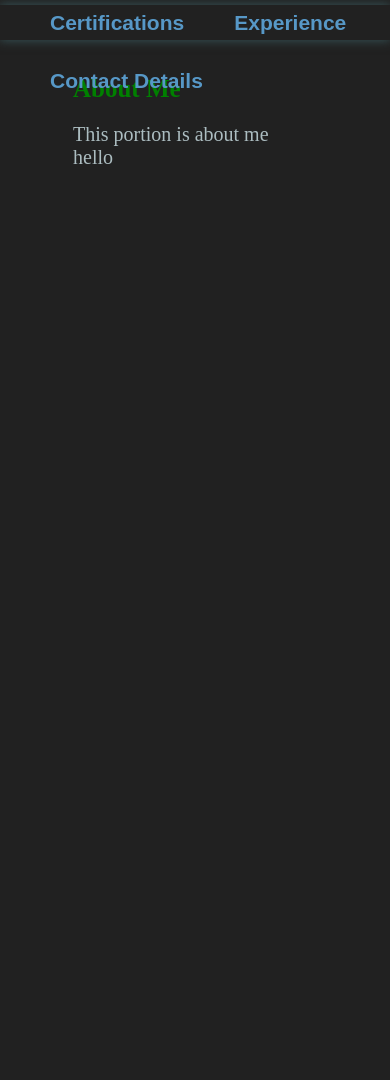
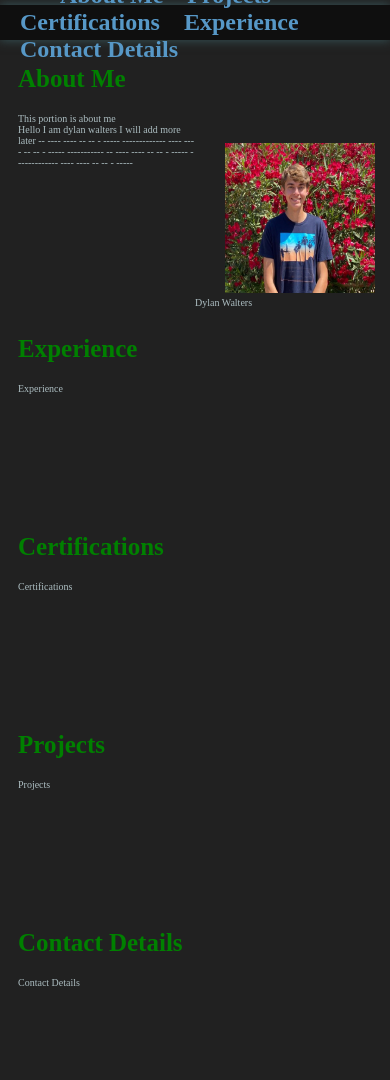
Before and after one commit to oaisd-ctc/online-portfolio-Dylan-Walters-Student, a plain HTML site: page index.html in a window 390 px wide. Drawn offline with Linux system fonts and the light colour scheme.

Commit message:
Formatted sections of pages

```diff
--- /dev/null
+++ b/css/image-info.css
@@ -0,0 +1,15 @@
+#profile {
+    margin-left: 30px;
+    margin-top: 30px;
+    width: 100%;
+    height: 100%;
+    max-height: 582px;
+    max-width: 690px;
+}
+
+@media  screen and (max-width: 600px) {
+    #profile {
+        max-width: 150px;
+        max-height: 150px;
+    }
+}
--- a/css/main.css
+++ b/css/main.css
@@ -1,15 +1,17 @@
 body   {
 height: 125vh;
 margin-top: 10px;
-padding: 65px;
+padding: 50px;
+padding-top: 0;
 background-size: cover;
 background-color: #212121;
 }
 
 header {
-    position: fixed;
+    background-color: #0f0f0f;
     left: 0;
     right: 0;
+    position: fixed;
     top: 5px;
     height: 35px;
     display: flex;
@@ -19,14 +21,10 @@ header {
 
 header * {
     display: inline;
-    float: right;
-}
-
-header li {
-    margin-left: 20px;
 }
 
 header li a {
+    margin-left: 20px;
     color: #5798c7;
     text-decoration: none;
 }
@@ -35,44 +33,37 @@ header li a:hover {
     color: #4f852b;
 }
 
-#container {
-    text-align: center;
-}
-
-header ul{
-    display: inline-block;
-    font-family: Arial, Verdana;
-    font-size: 14px;
-    margin: 0;
-    padding: 0;
-    list-style: none;
-    text-align: center;
-}
-
-header ul li {
-    margin-left: 50px;
-    display: block;
-    position: relative;
-    float: left;
-    text-align: center;
-}
-
-header li ul {
-    display: none;
-}
-
 article {
     color: #acbdc1;
     font-size: 20px;
+    flex-wrap: wrap;
+    max-width: 40%;
 }
 
-.page {
-    margin: 0;
-}
-
-.title {
+.pageTitle {
     color: green;
     font-size: 25px;
     margin-top: 0;
     margin-bottom: 20px;
 }
+
+.media {
+    display: flex;
+}
+
+@media  screen and (max-width: 600px) {
+    body {
+        height: 125vh;
+        margin-top: 5px;
+        padding: 10px;
+        background-size: cover;
+        background-color: #212121;
+    }
+
+    article{
+        font-size: 10px;
+        flex-wrap: wrap;
+        max-width: 50%;
+        max-height: 100px;
+    }
+}
--- /dev/null
+++ b/css/pages.css
@@ -0,0 +1,19 @@
+#AboutMe {
+    padding-top: 60px;
+}
+
+#Experience {
+    padding-top: 60px;
+}
+
+#Certifications {
+    padding-top: 60px;
+}
+
+#Projects {
+    padding-top: 60px;
+}
+
+#ContactDetails {
+    padding-top: 60px;
+}
--- a/index.html
+++ b/index.html
@@ -1,36 +1,97 @@
 <!DOCTYPE html>
 <html lang="en">
+
 <head>
     <meta charset="UTF-8">
     <meta http-equiv="X-UA-Compatible" content="IE=edge">
     <meta name="viewport" content="width=device-width, initial-scale=1.0">
     <link rel="stylesheet" href="css/main.css">
+    <link rel="stylesheet" href="css/image-info.css">
     <title>Online Portfolio</title>
 </head>
 
 <header>
     <nav>
-            <ul id="container">
-                <li><a href="#"><h2>About Me</h2></a></li>
-                <li><a href="#"><h2>Projects</h2></a></li>
-                <li><a href="#"><h2>Certifications</h2></a></li>
-                <li><a href="#"><h2>Experience</h2></a></li>
-                <li><a href="#"><h2>Contact Details</h2></a></li>
+        <ul>
+            <li><a href="#AboutMe"><h2>About Me</h2></a></li>
+            <li><a href="#Projects"><h2>Projects</h2></a></li>
+            <li><a href="#Certifications"><h2>Certifications</h2></a></li>
+            <li><a href="#Experience"><h2>Experience</h2></a></li>
+            <li><a href="#ContactDetails"><h2>Contact Details</h2></a></li>
         </ul>
     </nav>
 </header>
 
 <body>
-        <div class="page">
-            <h3 class="title">About Me</h3>
+    <div id="AboutMe">
+        <div style="padding-top: 50px;">
+            <h3 class="pageTitle">About Me</h3>
+            <div class="media">
+                <article>
+                    This portion is about me <br />
+                    Hello I am dylan walters I will add more later -- ---- ---- -- -- - ----- ------------- ---- ---- -- --
+                    - ----- -----------
+                    -- ---- ---- -- -- - ----- ------------- ---- ---- -- -- - -----
+                </article>
 
-            <div>
+                <div style="width: 90%;">
+                    <img id="profile" src="images/AboutMe/Profile.jpg" />
                     <article>
-                    This portion is about me <br/>
-                    hello
+                        Dylan Walters
                     </article>
                 </div>
         </div>
+
+    </div>
+
+    <div id="Experience">
+        <div style="padding-top: 50px;">
+            <h3 class="pageTitle">Experience</h3>
+            <div class="media">
+                <article>
+                    Experience <br/> <br/> <br/> <br/> <br/> <br/> <br/> <br/> <br/> <br/> <br/> <br/> <br/> <br/> <br/> <br/> <br/> <br/> <br/> <br/> <br/> <br/> <br/> <br/> <br/> <br/> <br/> <br/> <br/> <br/> <br/> <br/> <br/> <br/> <br/> <br/> <br/> <br/> <br/> <br/> <br/> <br/>
+                </article>
+            </div>
+
+        </div>
+
+    </div>
+
+    <div id="Certifications">
+        <div style="padding-top: 50px;">
+            <h3 class="pageTitle">Certifications</h3>
+            <div class="media">
+                <article>
+                    Certifications <br/> <br/> <br/> <br/> <br/> <br/> <br/> <br/> <br/> <br/> <br/> <br/> <br/> <br/> <br/> <br/> <br/> <br/> <br/> <br/> <br/> <br/> <br/> <br/> <br/> <br/> <br/> <br/> <br/> <br/> <br/> <br/> <br/> <br/> <br/> <br/> <br/> <br/> <br/> <br/> <br/> <br/>
+                </article>
+            </div>
+        </div>
+    </div>
+
+    <div id="Projects">
+        <div style="padding-top: 50px;">
+            <h3 class="pageTitle">Projects</h3>
+            <div class="media">
+                <article>
+                    Projects <br/> <br/> <br/> <br/> <br/> <br/> <br/> <br/> <br/> <br/> <br/> <br/> <br/> <br/> <br/> <br/> <br/> <br/> <br/> <br/> <br/> <br/> <br/> <br/> <br/> <br/> <br/> <br/> <br/> <br/> <br/> <br/> <br/> <br/> <br/> <br/> <br/> <br/> <br/> <br/> <br/> <br/>
+                </article>
+            </div>
+
+        </div>
+    </div>
+
+    <div id="ContactDetails">
+        <div style="padding-top: 50px;">
+            <h3 class="pageTitle">Contact Details</h3>
+            <div class="media">
+                <article>
+                    Contact Details <br/> <br/> <br/> <br/> <br/> <br/> <br/> <br/> <br/> <br/> <br/> <br/> <br/> <br/> <br/> <br/> <br/> <br/> <br/> <br/> <br/> <br/> <br/> <br/> <br/> <br/> <br/> <br/> <br/> <br/> <br/> <br/> <br/> <br/> <br/> <br/> <br/> <br/> <br/> <br/> <br/> <br/>
+                </article>
+            </div>
+        </div>
+    </div>
+
     <!--This code validates in HTML5, 5/22/23, Dylan Walters-->
 </body>
+
 </html>
```
Also changed, not shown: images/AboutMe/Profile.jpg (added). Lines whose indentation alone changed are shown as unchanged.
